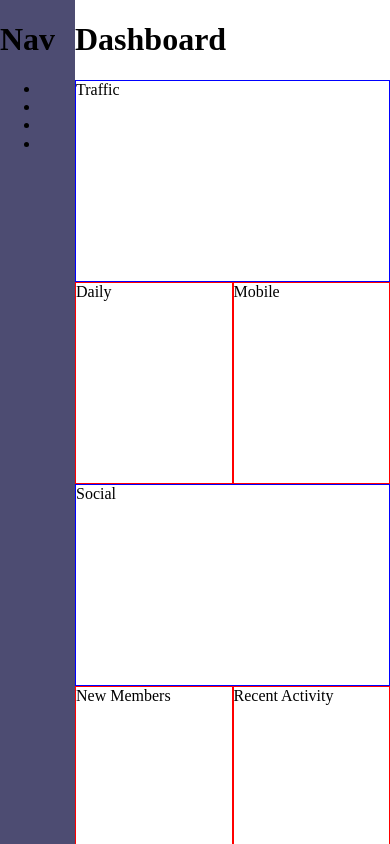
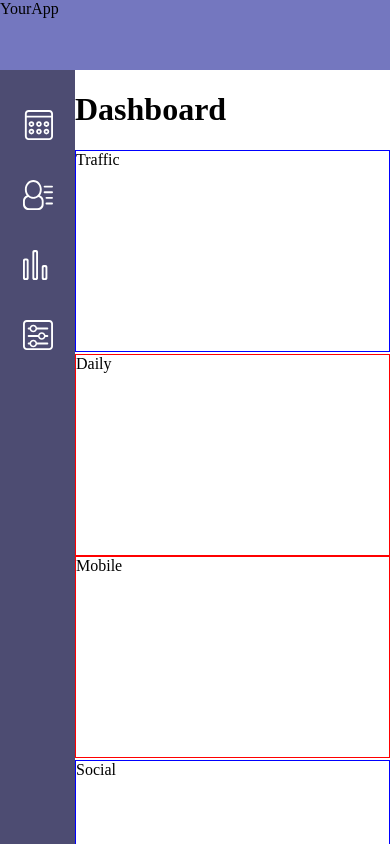
Before and after one commit to JamesWrightDev/Unit-9---Web-Dashboard, a website: page index.html in a window 390 px wide. Drawn offline with nearby package versions, Linux system fonts and the light colour scheme.

Commit message:
Add responsive layout

```diff
--- a/index.html
+++ b/index.html
@@ -6,24 +6,24 @@
 	<link rel="stylesheet" href="css/style.css">
 </head>
 <body>
+
 	<div class="container">
 
-		<!-- <div class="grid-row">
+
 			<header class="header">
 				<div class="logo">YourApp</div>
 				<div class="notification"></div>
 				<div class="profile"></div>
-			</header></div> -->
+			</header>
 
 			<div class="dashboard-wrapper">
 				<div class="nav-bar">
 					<nav>
-						<h1>Nav</h1>
 						<ul>
-							<li></li>
-							<li></li>
-							<li></li>
-							<li></li>
+							<li><img class="small-icon"src="icons/icon-dashboard.svg" alt=""></li>
+							<li><img class="small-icon"src="icons/icon-members.svg" alt=""></li>
+							<li><img class="small-icon"src="icons/icon-visits.svg" alt=""></li>
+							<li><img class="small-icon"src="icons/icon-settings.svg" alt=""></li>
 						</ul>
 					</nav>
 				</div>
--- a/scss/style.scss
+++ b/scss/style.scss
@@ -20,9 +20,8 @@ html, body {
 .grid-row{
 	display: flex;
 	flex-direction: row;
-	width: 100%;
-
-
+	flex-wrap: wrap;
+	margin-top: 2px;
 }
 
 .col--12{
@@ -31,24 +30,32 @@ html, body {
 	height: 200px
 }
 .col--6{
-	width: 50%;
+	width: 100%;
 	border: solid 1px red;
 	height: 200px
+	margin-top: 2px;
 
 }
 
+@media (min-width: 900px){
+	.col--6{
+		width: 49.5%;
+	}
+}
 
 // Header
 .header{
-	height: 50px;
+	height: 70px;
 	width: 100%;
 	background-color: $secondary-color;
+	position: fixed;
 }
 
 
 .dashboard-wrapper{
 	display: flex;
 	flex-direction: row;
+	margin-top: 70px;
 
 }
 
@@ -60,8 +67,24 @@ html, body {
 	height: 1200px;
 	background-color:$primary-color;
 	overflow: hidden;
+	justify-content: center;
+}
+nav{
+	width: 100%;
+}
+ul{
+	margin: 0;
+	padding: 0;
+	list-style: none;
+}
 
+.small-icon{
+	width: 30px;
+	margin: 40px auto;
+	display: block;
 }
+
+
 
 .dashboard{
 	flex-grow: 2;
```
Also changed, not shown: css/style.css.
